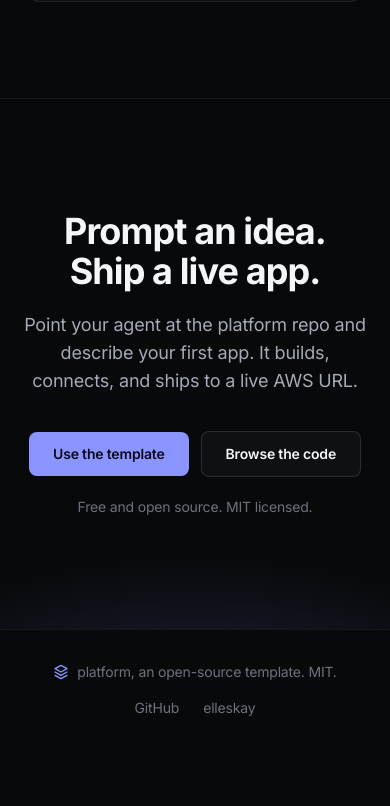
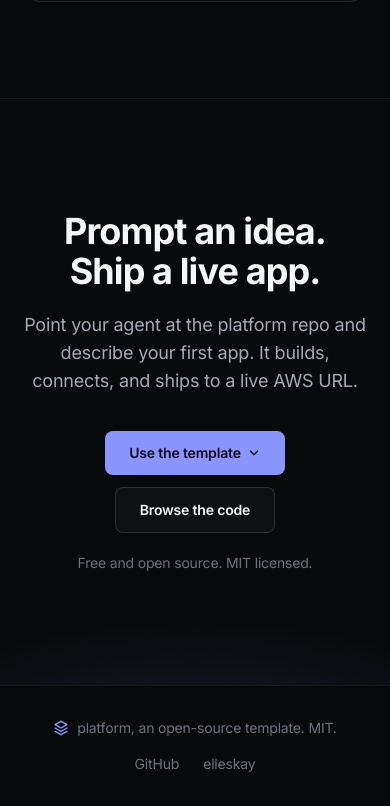
Before and after one commit to elleskay/platform-site, a Next.js app: page /platform-site/ in a window 390 px wide. Shown: the part 5767-6573 px from the top of the page. Before the commit the page ends 6517 px from the top, so only its background shows below. Built offline with nearby package versions, Linux system fonts and the light colour scheme.

Commit message:
Bottom CTA 'Use the template' also offers web + mobile

```diff
--- a/app/page.tsx
+++ b/app/page.tsx
@@ -265,7 +265,7 @@ function CTA() {
           <h2 className="mx-auto max-w-2xl text-4xl font-bold tracking-tight sm:text-5xl">Prompt an idea. Ship a live app.</h2>
           <p className="mx-auto mt-5 max-w-md text-lg text-[var(--color-muted)]">Point your agent at the platform repo and describe your first app. It builds, connects, and ships to a live AWS URL.</p>
           <div className="mt-9 flex flex-wrap items-center justify-center gap-3">
-            <a href={REPO} className="rounded-lg bg-[var(--color-accent)] px-6 py-3 text-sm font-semibold text-[#0a0b16] transition-colors hover:bg-[var(--color-accent-strong)]">Use the template</a>
+            <UseTemplate variant="hero" label="Use the template" />
             <a href={REPO} className="rounded-lg border border-white/12 bg-white/[0.03] px-6 py-3 text-sm font-semibold transition-colors hover:border-white/25">Browse the code</a>
           </div>
           <p className="mt-5 text-sm text-[var(--color-faint)]">Free and open source. MIT licensed.</p>
```
